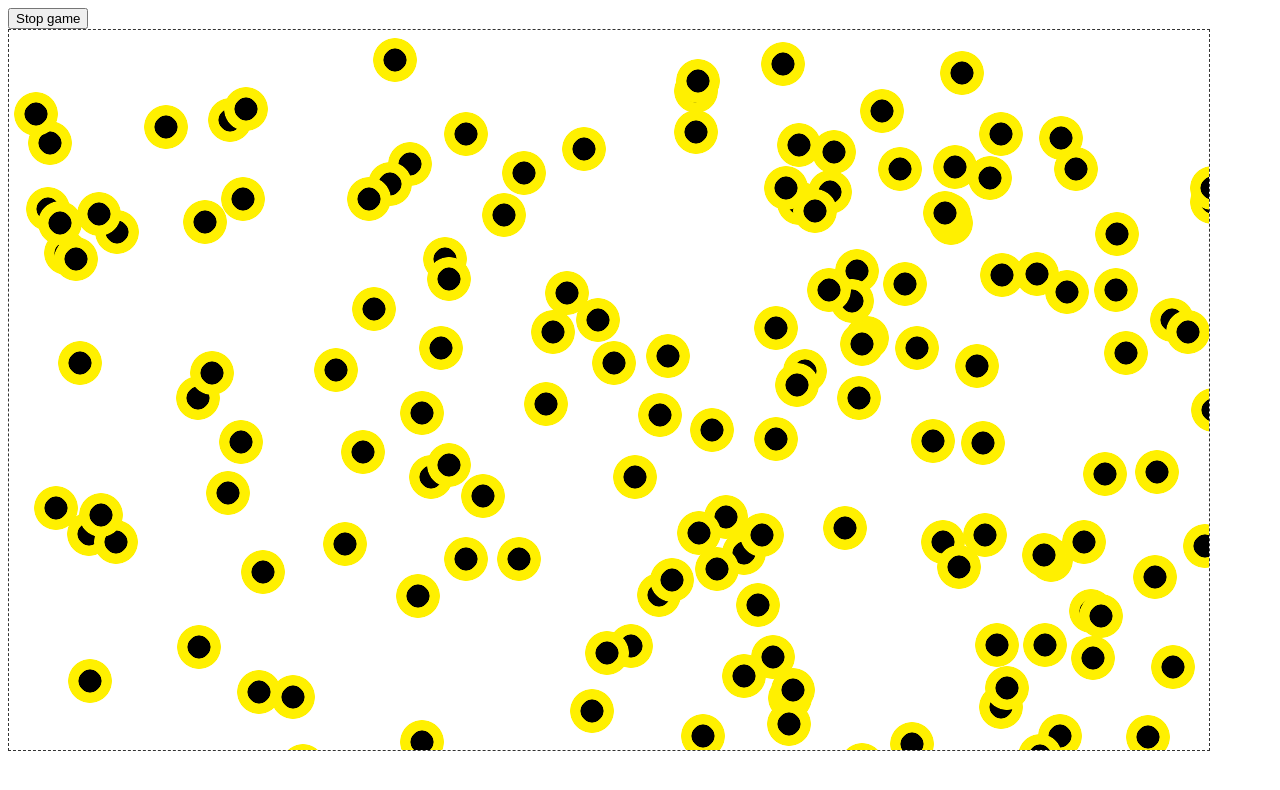
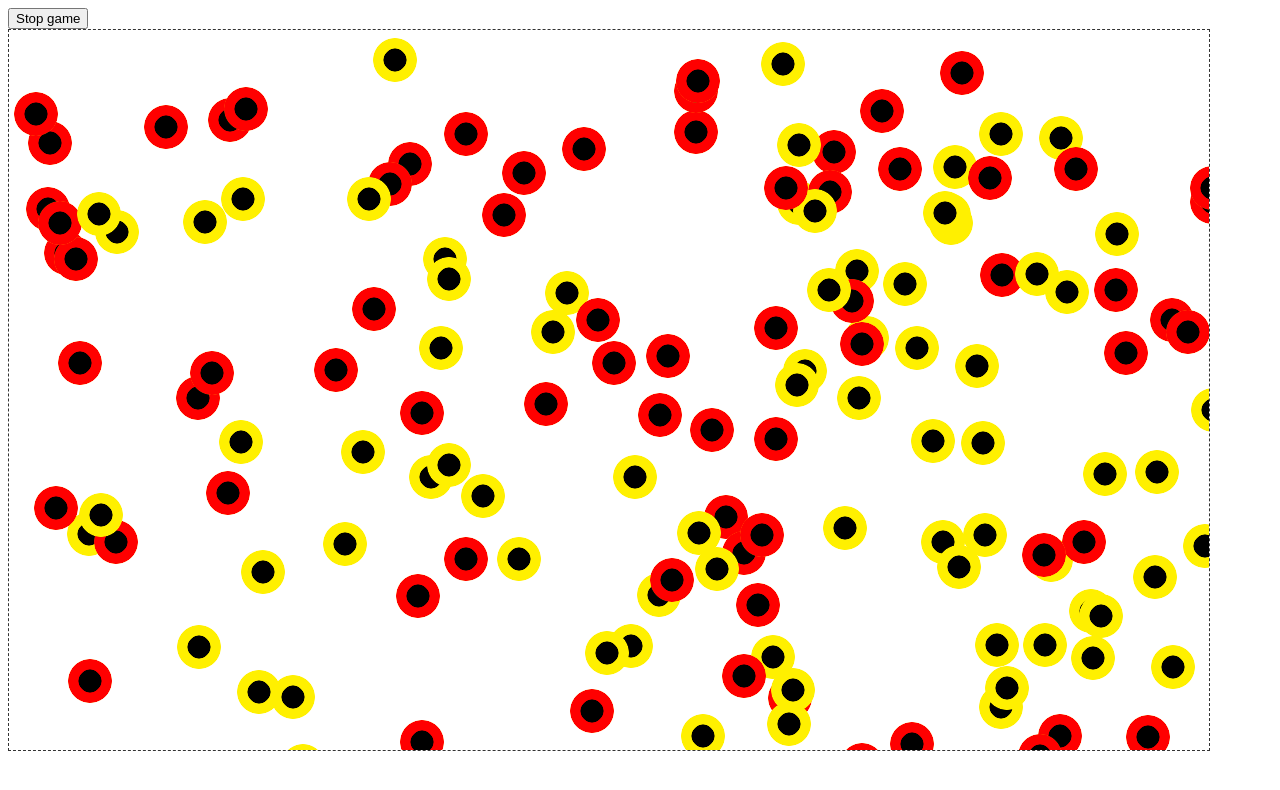
Before and after one commit to willj/New-Adventures-in-Canvas, a plain HTML site: page index.html in a window 1280 px wide. Drawn offline with Linux system fonts and the light colour scheme.

Commit message:
Add asset loader, image atlas, asset map, two coloured circles!

```diff
--- a/actor.js
+++ b/actor.js
@@ -1,11 +1,22 @@
 /// <reference path="sprite.js" />
 
 function Actor(sprite, posX, posY){
-	this.sprite	= sprite;
+	this.sprite = sprite;
 	this.posX = posX || 0;
 	this.posY = posY || 0;
 }
 
 Actor.prototype.draw = function (context){
-	context.drawImage(this.sprite.image, this.posX, this.posY);
+	// object.drawImage(image, sx, sy, sw, sh, dx, dy, dw, dh);
+
+	context.drawImage(
+			this.sprite.image,
+			this.sprite.sourceX,
+			this.sprite.sourceY,
+			this.sprite.width,
+			this.sprite.height,
+			this.posX,
+			this.posY,
+			this.sprite.width,
+			this.sprite.height);
 };
--- /dev/null
+++ b/assetMap.js
@@ -0,0 +1,23 @@
+var assetMap = [];
+
+assetMap.push({
+	fileName: "doublecircle.png",
+	sprites: [
+			{
+				name: "yellowCircle",
+				startX: 0,
+				startY: 0,
+				width: 50,
+				height: 50,
+				frames: 1
+			},
+			{
+				name: "redCircle",
+				startX: 0,
+				startY: 50,
+				width: 50,
+				height: 50,
+				frames: 1
+			}
+		]
+});
--- a/game.js
+++ b/game.js
@@ -2,6 +2,7 @@
 	/// <reference path="sprite.js" />
 	/// <reference path="actor.js" />
 	/// <reference path="math.extensions.js" />
+	/// <reference path="assetMap.js" />
 
 	function Game(container, settings, readyCallback){
 		var self = this;
@@ -10,6 +11,8 @@
 
 		this.gameLoopIntervalId;
 		this.actors = [];
+		this.images = {};
+		this.imagesLoaded = 0;
 		this.sprites = {};
 
 		this.canvas = document.createElement("canvas");
@@ -51,7 +54,12 @@
 
 		var x = Math.extensions.getRandomInt(0,this.settings.canvasWidth);
 		var y = Math.extensions.getRandomInt(0,this.settings.canvasHeight);
-		this.actors.push(new Actor(this.sprites["circle"], x, y));
+
+		if (x % 2 === 0){
+			this.actors.push(new Actor(this.sprites["redCircle"], x, y));
+		} else {
+			this.actors.push(new Actor(this.sprites["yellowCircle"], x, y));
+		}
 
 		//console.log(this.frameCount);
 	};
@@ -66,15 +74,28 @@
 	};
 
 	Game.prototype.loadAssets = function(){
-		var self = this;
-		this.image = new Image();
 
-		this.image.onload = function(){
-			self.sprites["circle"] = new Sprite(self.image);
-			self.readyCallback.apply(this, []);
-		};
+		for (var i = 0; i < this.settings.assetMap.length; i++){
+			var newImage = new Image();
+			this.images[this.settings.assetMap[i].fileName] = newImage;
 
-		this.image.src = "circle.png";
+			newImage.onload = this.assetLoaded(this.settings.assetMap[i]);
+
+			newImage.src = this.settings.assetMap[i].fileName;
+		}
+	};
+
+	Game.prototype.assetLoaded = function(asset){
+		this.imagesLoaded += 1;
+
+		for (var i = 0; i < asset.sprites.length; i++){
+			var spr = asset.sprites[i];
+			this.sprites[spr.name] = new Sprite(this.images[asset.fileName], spr.startX, spr.startY, spr.width, spr.height);
+		}
+
+		if (this.imagesLoaded == this.settings.assetMap.length){
+			this.readyCallback.apply(this, []);
+		}
 	};
 
 	Game.prototype.frameCounter = function(){
--- a/index.html
+++ b/index.html
@@ -10,20 +10,23 @@
 		</style>
 		<script src="sprite.js"></script>
 		<script src="actor.js"></script>
+		<script src="assetMap.js"></script>
 		<script src="math.extensions.js"></script>
 		<script src="game.js"></script>
 		<script>
+
 			var settings = {
 				canvasWidth: 1200,
 				canvasHeight: 720,
-				framesPerSecond: 30
+				framesPerSecond: 30,
+				assetMap: assetMap
 			};
 
 			var game;
 
 			window.onload = function(){
 				game = new Game(document.getElementById("body"), settings, function(){
-					game.startGame();
+					this.startGame();
 				});
 			};
 
```
Also changed, not shown: doublecircle.png (added).
